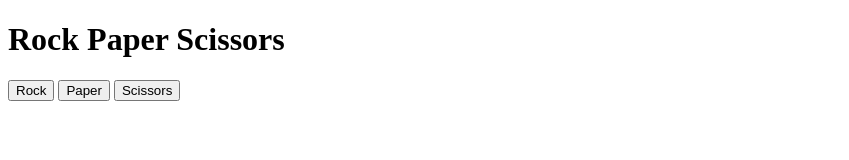
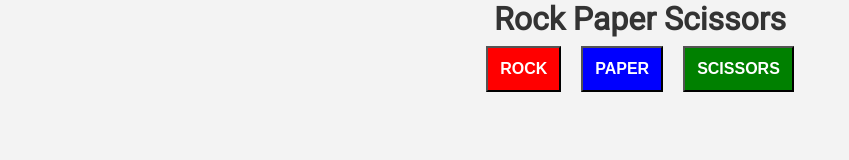
Before and after one commit to AzharMoosaOdin/rock-paper-scissors-ui, a plain HTML site: page index.html in a window 1280 px wide. Shown: the whole page, without its empty margins (0-849 px from the left). Drawn offline with Linux system fonts and the light colour scheme.

Commit message:
Added CSS

```diff
--- /dev/null
+++ b/css/style.css
@@ -0,0 +1,33 @@
+* {
+	margin: 0;
+	padding: 0;
+	box-sizing: border-box;
+}
+
+body {
+	background-color: #f3f3f3;
+	overflow: hidden;
+	color: #333;
+	font-family: 'Roboto', sans-serif;
+}
+
+button {
+	padding: 0.75rem;
+	font-weight: bold;
+	font-size: 16px;
+	text-transform: uppercase;
+	margin: 0.5rem;
+	color: #fff;
+}
+
+#rock {	background-color: red;}
+#paper { background-color: blue; }
+#scissors { background-color: green; }
+
+.container {
+	text-align: center;
+}
+
+#results {
+	margin: 0.5rem;
+}
--- a/index.html
+++ b/index.html
@@ -3,13 +3,19 @@
 <head>
 	<meta charset="UTF-8">
 	<title>Rock Paper Scissors</title>
+	<link href="https://fonts.googleapis.com/css?family=Roboto&display=swap" rel="stylesheet">
+	<link rel="stylesheet" href="css/style.css">
 </head>
 <body>
+<div class="container">
 <h1>Rock Paper Scissors</h1>
 <button id="rock">Rock</button>
 <button id="paper">Paper</button>
 <button id="scissors">Scissors</button>
 <div id="results"></div>
+<div id="scores">
+</div>
+</div>
 <script src="script.js"></script>
 </body>
 </html>
--- a/script.js
+++ b/script.js
@@ -2,6 +2,7 @@ let playerWins = 0;
 let compWins = 0;
 let numberOfRounds = 0;
 let display = document.querySelector("#results");
+let scores = document.querySelector("#scores");
 
 
 function capaitalize(w) {
@@ -44,20 +45,25 @@ function playerChoice() {
 			game(button.id);
 		})
 	});
-}
+};
 
 function game(choice) {
 	let results = playRound(choice, computerPlay());
 	display.textContent = results;
 	numberOfRounds++;
+	scores.textContent = `Scores: You: ${playerWins} | Computer: ${compWins}`;
 }
 
 function isWinner() {
+	scores.textContent = `Scores: You: ${playerWins} | Computer: ${compWins}`;
 	if (playerWins === 3 || playerWins > compWins) {
-		display.textContent = "You Win!";
+		display.textContent = "You are the Winner! :)";
+	} else if (playerWins === compWins) {
+		display.textContent = "Draw";
 	} else {
-		display.textContent = "You Lose!";
+		display.textContent = "The Computer Won! :(";
 	}
+
 }
 
 playerChoice();
```
